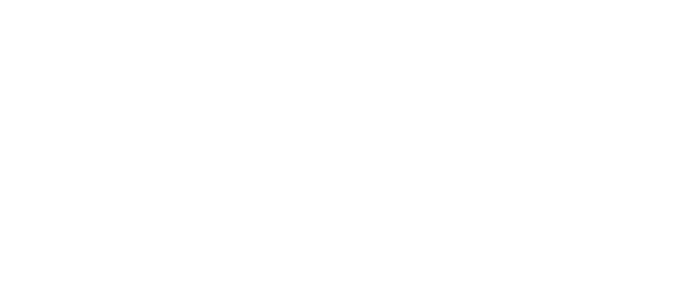
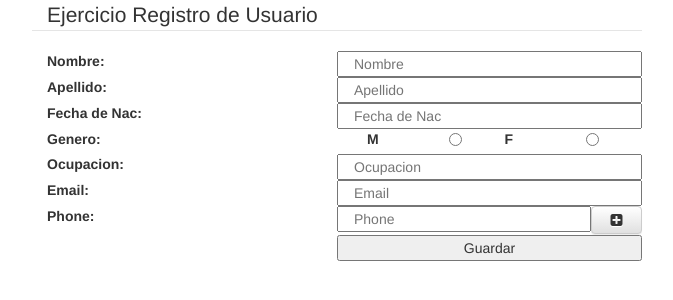
Before and after one commit to lcorozco10/Client-Server-Api, a PHP site: page / in a window 1280 px wide. Before the commit the part shown is empty. Shown: the top 300 px of the page, without its empty margins (303-976 px from the left). Run offline with PHP 8.4, Linux system fonts and the light colour scheme; some libraries are stand-ins or nearby versions.

Commit message:
Formulario del Servidor

```diff
--- a/WebServer/index.php
+++ b/WebServer/index.php
@@ -1 +1,57 @@
-<?php
+<!doctype html>
+<html lang="en">
+<head>
+	<meta charset="UTF-8" />
+	<!-- Latest compiled and minified CSS -->
+	<link rel="stylesheet" href="https://maxcdn.bootstrapcdn.com/bootstrap/3.3.2/css/bootstrap.min.css"><!-- Optional theme -->
+	<link rel="stylesheet" href="https://maxcdn.bootstrapcdn.com/bootstrap/3.3.2/css/bootstrap-theme.min.css">
+	<link rel="stylesheet" href="//maxcdn.bootstrapcdn.com/font-awesome/4.3.0/css/font-awesome.min.css">
+	<title>Ejercicio</title>
+</head>
+<body>
+	<div class="container-fluid">
+	  <div class="row">
+		<div class="col-md-3"></div>
+  		<div class="col-md-6">
+			<form action="Controlador.php" method="post">
+					<fieldset name="userform">
+						<legend class="col-xs-12">Ejercicio Registro de Usuario</legend>
+						<label class="col-xs-6">Nombre:</label>
+						<input class="col-xs-6" type="text" name="firstName" placeholder="Nombre">
+						<label class="col-xs-6">Apellido:</label>
+						<input class="col-xs-6" type="text" name="lastName" placeholder="Apellido">
+						<label class="col-xs-6">Fecha de Nac:</label>
+						<input class="col-xs-6" type="text" name="dateOfBirth" placeholder="Fecha de Nac">
+
+						<label class="col-xs-6">Genero:</label>
+						<div class="col-xs-6">
+							<label class="col-xs-3">M</label>
+							<input class="col-xs-3" type="radio" value="Masculino" name="gender">
+							<label class="col-xs-3">F</label>
+							<input class="col-xs-3" type="radio" value="Femenino" name="gender">
+						</div>
+
+						<label class="col-xs-6">Ocupacion:</label>
+						<input class="col-xs-6" type="text" name="ocupacion" placeholder="Ocupacion">
+						<label class="col-xs-6">Email:</label>
+						<input class="col-xs-6" type="text" name="email" placeholder="Email">
+						<label class="col-xs-6">Phone:</label>
+						<input class="col-xs-5" type="text" name="phone[]" placeholder="Phone">
+
+
+						<a class="col-xs-1 btn btn-default fa fa-plus-square" href="#" role="button"></a>
+
+						<!-- <label class="col-xs-6"></label>
+						<input class="col-xs-6" type="text" name="phone[]" placeholder="Phone"> -->
+
+						<div class="col-xs-12"></div>
+						<div class="col-xs-6"></div><input class="col-xs-6"  type="submit" value="Guardar">
+					</fieldset>
+			</form>
+  		</div>
+  		<div class="col-md-3"></div>
+	  </div>
+	</div>
+</body>
+</html>
+<?php ?>
```
Also changed, not shown: WebServer/Controlador.php (added, +20 -0 lines), WebServer/Modelo.php (added, +18 -0 lines).
